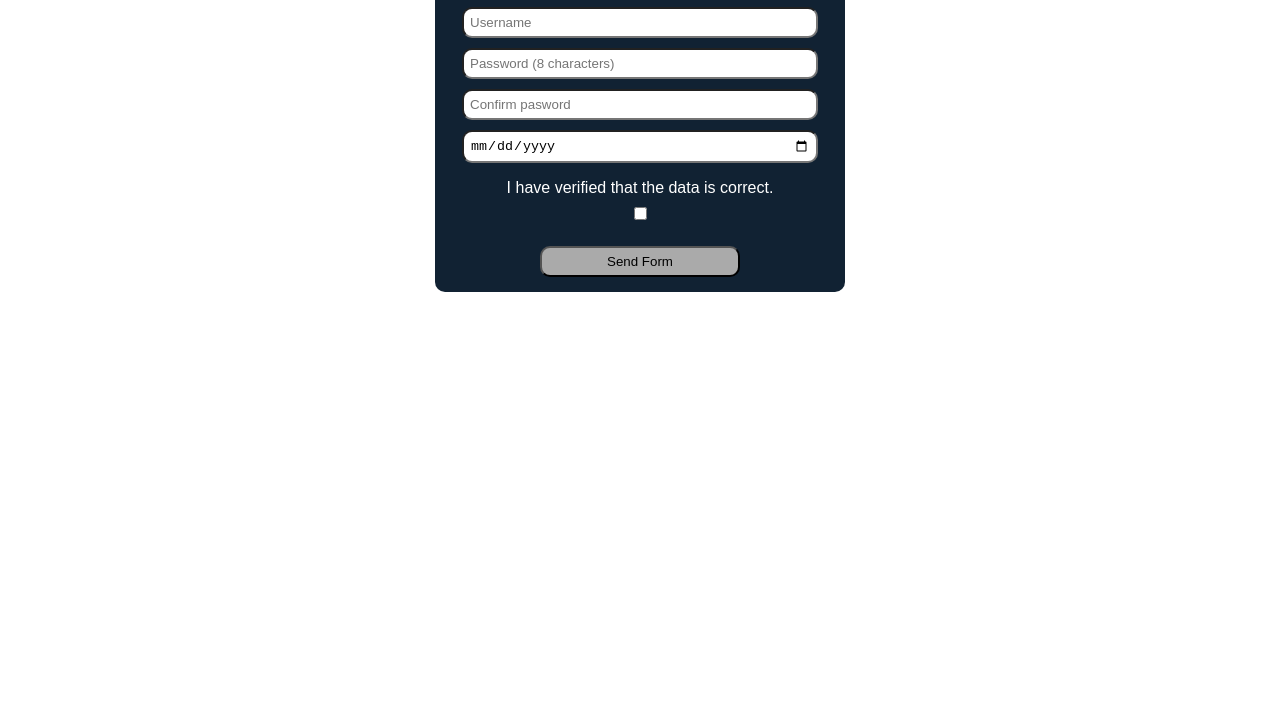
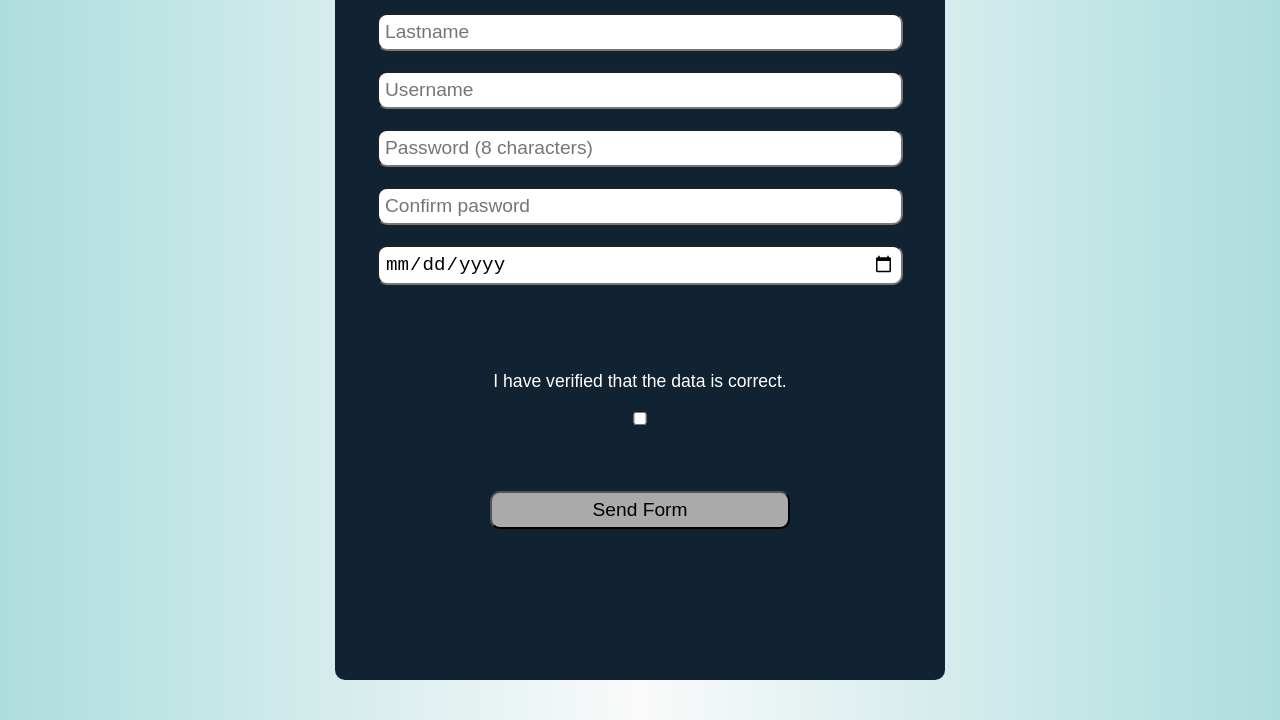
Before and after one commit to canogerman/Clase6.ejercicio, a plain HTML site: page index.html in a window 1280 px wide. Shown: the part 170-890 px from the top of the page. Before the commit the page ends 800 px from the top, so only its background shows below. Drawn offline with Linux system fonts and the light colour scheme.

Commit message:
Add some changes in index.css file

```diff
--- a/index.css
+++ b/index.css
@@ -3,15 +3,17 @@ body {
   font-family: sans-serif;
   display: grid;
   place-items: center;
-  margin: 10px auto;
+  margin: 40px auto;
 }
 
 h1 {
+  text-transform: uppercase;
   text-align: center;
 }
 
 form {
-  width: 400px;
+  min-width: 600px;
+  min-height: 800px;
   background: #112233;
   padding: 5px;
   border-radius: 10px;
@@ -20,9 +22,10 @@ form {
 
 input {
   display: block;
+  font-size: 1.2rem;
   width: 85%;
   padding: 6px;
-  margin: 10px auto;
+  margin: 20px auto;
   border-radius: 10px;
   transition: background 0.5s;
 }
@@ -36,10 +39,11 @@ input:hover::placeholder {
 }
 
 label {
+  font-size: 1.1em;
   display: block;
   width: 85%;
   padding: 6px;
-  margin: 10px auto;
+  margin: 80px auto 40px auto;
   border-radius: 10px;
   transition: background 0.5s;
   text-align: center;
@@ -59,3 +63,7 @@ input[type="submit"]:hover {
   background: #246;
   color: #fff;
 }
+
+html {
+  background: linear-gradient(to right, #addddd, #fafafa, #addddd);
+}
```
